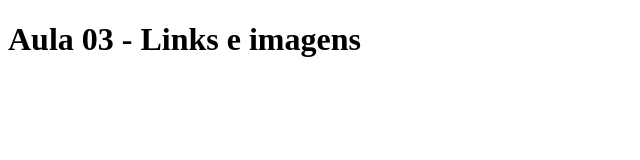
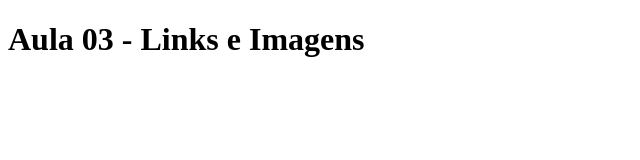
Before and after one commit to solonguitec/aulas_iw, a plain HTML site: page aula_iw/aula03/index.html in a window 1280 px wide. Shown: the full height of the page, 0-640 px from the left. Drawn offline with Linux system fonts and the light colour scheme.

Commit message:
inerido h1

```diff
--- a/aula_iw/aula03/index.html
+++ b/aula_iw/aula03/index.html
@@ -7,6 +7,6 @@
     <title>aula03</title>
 </head>
 <body>
-    <h1>Aula 03 - Links e imagens</h1>
+    <h1>Aula 03 - Links e Imagens </h1>
 </body>
 </html>
```
